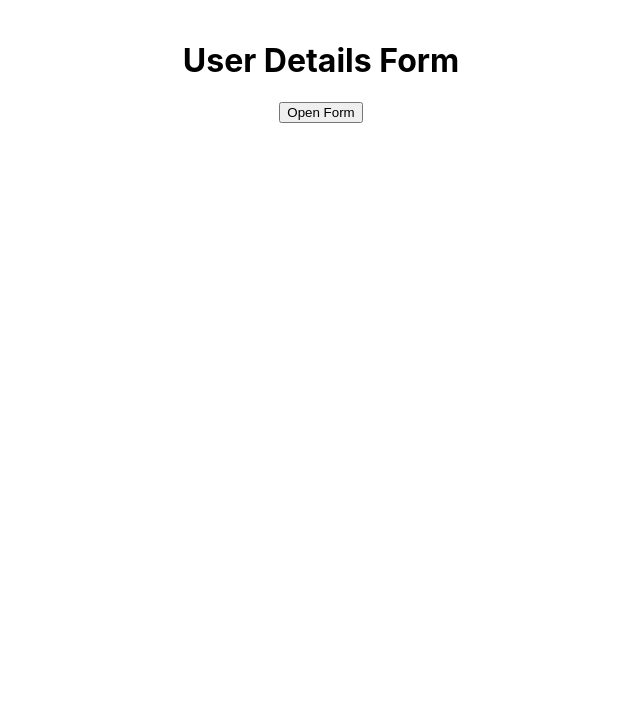
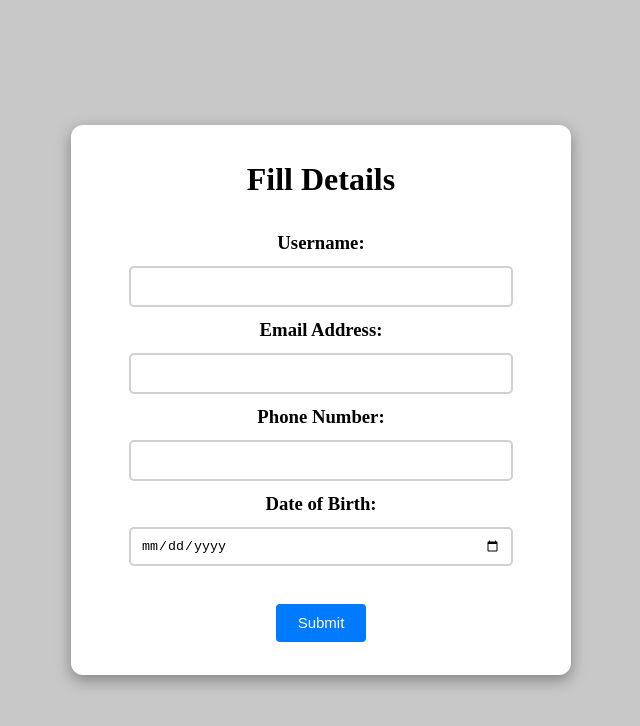
Before and after one commit to Poojitha-28/xmodal, a React (Create React App) app: page / in a window 1280 px wide. Shown: the top 726 px of the page, without its empty margins (319-959 px from the left). Built offline with nearby package versions, Linux system fonts and the light colour scheme.

Commit message:
changed the xmodal

```diff
--- a/src/ModalWrap.jsx
+++ b/src/ModalWrap.jsx
@@ -1,149 +1,122 @@
-import React, { useState } from 'react';
-import Modal from 'react-modal';
-import './App.css';
-import './ModalWrap.css';
+import React, { useState } from "react";
 
-// Set up the modal root element
-Modal.setAppElement('#root');
-
-function ModalWrap() {
-  // State to control modal visibility
-  const [isModalOpen, setIsModalOpen] = useState(false);
-
-  // Form data state
+const Modal = ({ setIsModalOpen, setModalOpenBackground }) => {
   const [formData, setFormData] = useState({
-    username: '',
-    email: '',
-    dob: '',
-    phone: '',
+    username: "",
+    email: "",
+    phone: "",
+    dob: "",
   });
 
-  // State to track validation errors
-  const [errors, setErrors] = useState({
-    username: '',
-    email: '',
-    phone: '',
-  });
-
-  // Handle input changes
-  const handleChange = (e) => {
-    const { name, value } = e.target;
+  const handleBackgroundClick = () => {
+    setIsModalOpen(false);
+    setModalOpenBackground(false);
     setFormData((prevData) => ({
       ...prevData,
-      [name]: value,
+      username: "",
+      email: "",
+      phone: "",
+      dob: "",
     }));
   };
 
-  // Handle form submit
-  const handleSubmit = (e) => {
-    e.preventDefault();
+  const handleChange = (e) => {
+    const key = e.target.name;
+    const value = e.target.value;
+    setFormData((prevState) => ({ ...prevState, [key]: value }));
+  };
 
-    // Reset errors
-    let formErrors = {
-      username: '',
-      email: '',
-      phone: '',
-    };
-
-    if (!formData.fullName) formErrors.fullName = 'Full Name is required!';
-
-    // Email Validation
-    if (!formData.email || !formData.email.includes('@')) {
-      formErrors.email = 'Invalid email';
-      alert('Invalid email. Please check your email address.'); // Alert for invalid email
+  const validationCheck = () => {
+    if (!/^[^\s@]+@[^\s@]+\.[^\s@]+$/.test(formData.email)) {
+      window.alert(
+        "Invalid email. Your email address should be in the format:- text@text.com"
+      );
+      return;
     }
 
-    // Phone Validation
-    if (formData.phone.length !== 10 || isNaN(formData.phone)) {
-      debugger;
-      // formErrors.phone = 'Invalid phone number';
-      alert('Invalid phone number. Please enter a 10-digit phone number.'); // Alert for invalid phone number
+    if (formData.phone.length < 10) {
+      window.alert(
+        "Invalid phone number. Please enter a 10-digit phone number."
+      );
+      return;
     }
 
-    // Date of Birth Validation
-    const today = new Date();
-    const dob = new Date(formData.dob);
-    if (dob > today) {
-      // formErrors.dob = 'Invalid date of birth';
-      alert('Invalid date of birth. Please enter a valid date of birth.'); // Alert for future DOB
-    }
-
-    setErrors(formErrors);
-
-    // If no errors, process the form (e.g., submit)
-    if (!Object.values(formErrors).some((err) => err !== '')) {
-      alert('Form submitted successfully!');
-      setIsModalOpen(false); // Close the modal on successful submit
+    const inputDate = new Date(formData.dob);
+    const currentDate = new Date();
+    if (currentDate < inputDate) {
+      window.alert(
+        "Invalid date of birth. Date of birth cannot be in the future."
+      );
+      return;
     }
   };
 
   return (
-    <div className="modal">
-      <h1>User Details Form</h1>
-      {/* Button to open modal */}
-      <button onClick={() => setIsModalOpen(true)}>Open Form</button>
-
-      {/* Modal using react-modal */}
-      <Modal isOpen={isModalOpen} onRequestClose={() => setIsModalOpen(false)} className="modal-content" overlayClassName="overlay"         closeTimeoutMS={200}
+    <div className="modalBackground" onClick={handleBackgroundClick}>
+      <div
+        className="modalContainer"
+        onClick={(e) => {
+          e.stopPropagation();
+        }}
       >
-        <div className="modal-content">
-          <span className="close-btn" onClick={() => setIsModalOpen(false)}>&times;</span>
-          <h2>Enter Details</h2>
-          <form onSubmit={handleSubmit}>
-            {/* Full Name */}
-            <label htmlFor="username">Full Name</label>
+        <div className="modalHeader">
+          <h1>Fill Details</h1>
+        </div>
+        <div className="modalBody">
+          <form onSubmit={validationCheck}>
+            <label htmlFor="username">
+              <h3>Username:</h3>
+            </label>
             <input
               type="text"
-              id="username"
               name="username"
               value={formData.username}
               onChange={handleChange}
               required
             />
-            {errors.username && <span className="error">{errors.username}</span>}
 
-            {/* Email */}
-            <label htmlFor="email">Email</label>
+            <label htmlFor="email">
+              <h3>Email Address:</h3>
+            </label>
             <input
-              type="email"
-              id="email"
+              type="text"
               name="email"
               value={formData.email}
               onChange={handleChange}
               required
             />
-            {errors.email && <span className="error">{errors.email}</span>}
 
-            {/* Date of Birth */}
-            <label htmlFor="dob">Date of Birth</label>
+            <label htmlFor="phone">
+              <h3>Phone Number:</h3>
+            </label>
             <input
-              type="date"
-              id="dob"
+              type="text"
+              name="phone"
+              value={formData.phone}
+              onChange={handleChange}
+              required
+            />
+
+            <label htmlFor="dob">
+              <h3>Date of Birth:</h3>
+            </label>
+            <input
+              type="Date"
               name="dob"
               value={formData.dob}
               onChange={handleChange}
               required
             />
+            <br />
 
-            {/* Phone Number */}
-            <label htmlFor="phone">Phone Number</label>
-            <input
-              type="text"
-              id="phone"
-              name="phone"
-              value={formData.phone}
-              onChange={handleChange}
-              required
-              maxLength="10"
-            />
-            {errors.phone && <span className="error">{errors.phone}</span>}
-
-            <button type="submit" className='submit-button'>Submit</button>
+            <button type="submit" className="submit">
+              Submit
+            </button>
           </form>
         </div>
-      </Modal>
+      </div>
     </div>
   );
-}
+};
 
-export default ModalWrap;
+export default Modal;
--- a/src/index.css
+++ b/src/index.css
@@ -1,13 +1,75 @@
 body {
   margin: 0;
-  font-family: -apple-system, BlinkMacSystemFont, 'Segoe UI', 'Roboto', 'Oxygen',
-    'Ubuntu', 'Cantarell', 'Fira Sans', 'Droid Sans', 'Helvetica Neue',
-    sans-serif;
-  -webkit-font-smoothing: antialiased;
-  -moz-osx-font-smoothing: grayscale;
+  font-family: "Times New Roman", Times, serif;
 }
 
-code {
-  font-family: source-code-pro, Menlo, Monaco, Consolas, 'Courier New',
-    monospace;
+.App {
+  text-align: center;
 }
+
+.modalTrigger {
+  display: block;
+  height: 40px;
+  width: 118px;
+  border-radius: 6px;
+  border: none;
+  background-color: #007aff;
+  color: white;
+  font-size: 15px;
+}
+
+.modalBackground {
+  width: 100vw;
+  height: 100vh;
+  background-color: rgba(200, 200, 200);
+  position: fixed;
+  display: flex;
+  align-items: center;
+  justify-content: center;
+  flex-direction: column;
+}
+.modalContainer {
+  width: 500px;
+  height: 550px;
+  border-radius: 12px;
+  background-color: white;
+  box-shadow: rgba(0, 0, 0, 0.35) 0px 5px 15px;
+  display: flex;
+  flex-direction: column;
+  align-items: center;
+}
+
+.modalHeader {
+  margin-top: 15px;
+}
+
+.modalBody form {
+  display: flex;
+  flex-direction: column;
+  align-items: center;
+}
+
+.modalBody label h3 {
+  margin: 12px 0;
+}
+
+.modalBody input {
+  width: 360px;
+  height: 35px;
+  border: 2px solid rgba(195, 194, 194, 0.764);
+  border-radius: 5px;
+  padding-left: 10px;
+  padding-right: 10px;
+  outline: none;
+}
+
+.submit {
+  height: 38px;
+  width: 90px;
+  border-radius: 4px;
+  border: none;
+  background-color: #007aff;
+  color: white;
+  font-size: 15px;
+  margin-top: 20px;
+}
```
